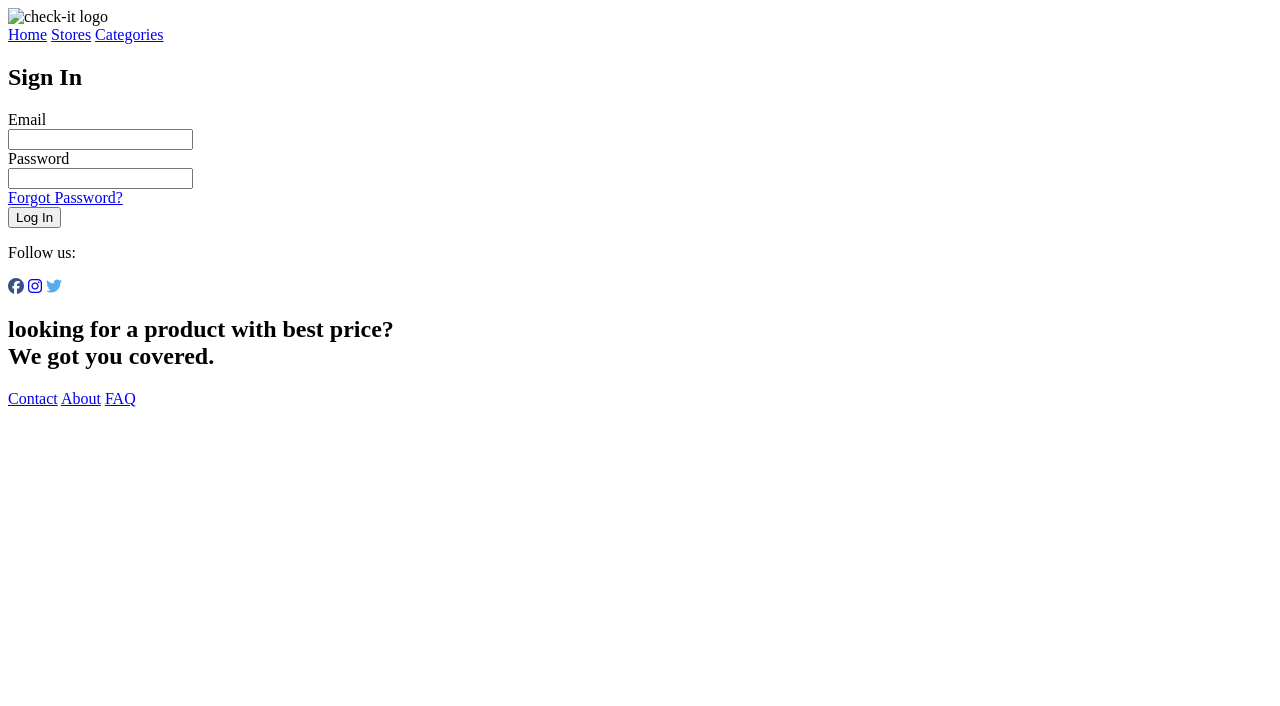
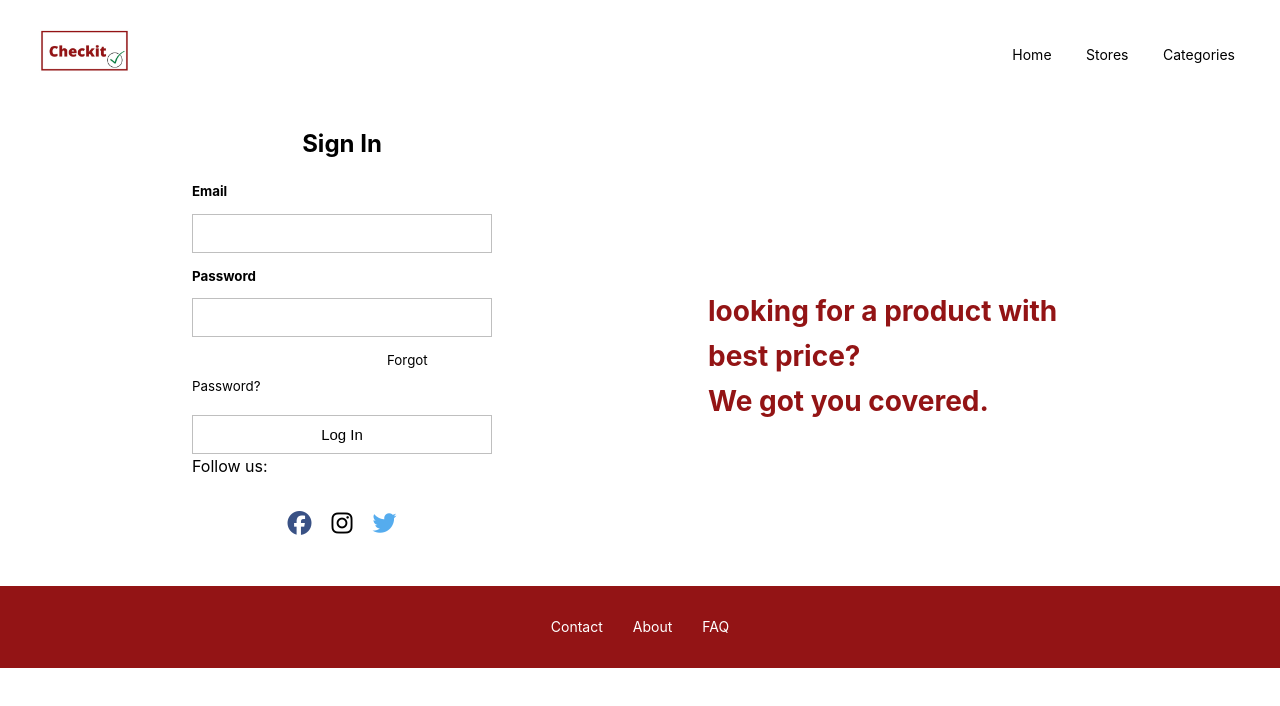
Before and after one commit to 106joshman/project-sign-in, a plain HTML site: page index.html in a window 1280 px wide. Drawn offline with Linux system fonts and the light colour scheme; the site is published under a folder, as on GitHub Pages, so addresses that start at the root find nothing.

Commit message:
rename file

```diff
--- a/index.html
+++ b/index.html
@@ -5,7 +5,7 @@
     <meta http-equiv="X-UA-Compatible" content="IE=edge">
     <meta name="viewport" content="width=device-width, initial-scale=1.0">
     <!-- main page css link -->
-    <link rel="stylesheet" href="/css/signin.css">
+    <link rel="stylesheet" href="./css/signin.css">
     <!-- font css link -->
     <link rel="stylesheet" href="https://cdnjs.cloudflare.com/ajax/libs/font-awesome/4.7.0/css/font-awesome.min.css">
     <link rel="stylesheet" href="path/to/font-awesome/css/font-awesome.min.css">
@@ -15,7 +15,7 @@
     <header>
         <nav class="nav-bar">
             <div class="logo">
-                <img src="/image/Check it.png" alt="check-it logo" srcset="">
+                <img src="./image/Check it.png" alt="check-it logo" srcset="">
             </div>
 
             <div class="nav-links">
@@ -76,6 +76,6 @@
         </div>
     </footer>
 
-    <script src="/sign.js"></script>
+    <script src="./sign.js"></script>
 </body>
 </html>
```
